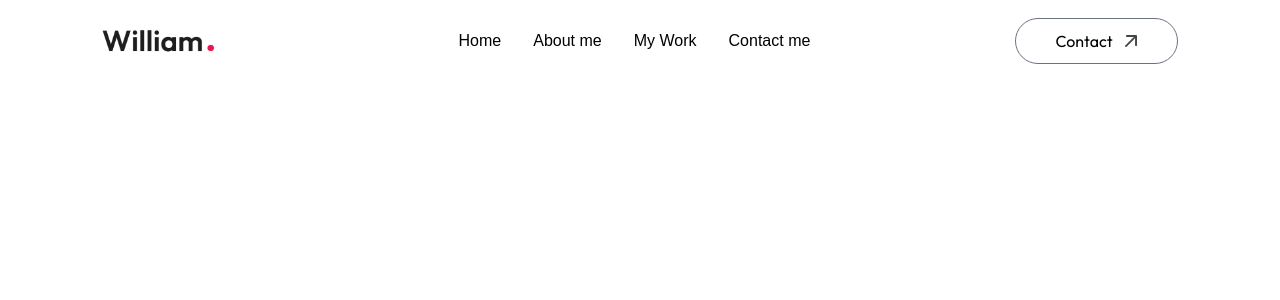
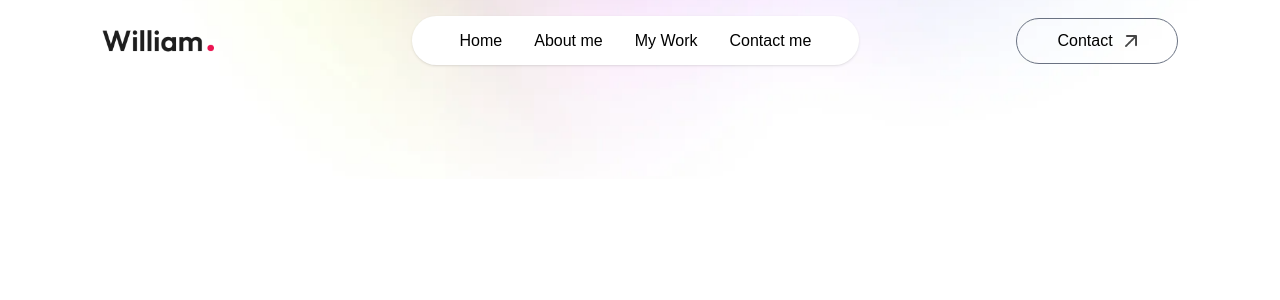
Before and after one commit to jasbot01/other-portfolio, a Next.js app in the folder my-app/: page / in a window 1280 px wide. Shown: the top 300 px of the page. Built offline with nearby package versions, Linux system fonts and the light colour scheme; a web font is replaced by a local one.

Commit message:
light gradient surrounding navigation bar

```diff
--- a/my-app/components/Navbar.jsx
+++ b/my-app/components/Navbar.jsx
@@ -5,6 +5,10 @@
 const Navbar = () => {
     return (
         <>
+        <div className='fixed top-0 right-0 w-11/12 -z-10 translate-y-[-80%]'>
+            <Image src={assets.header_bg_color} alt='' className='w-full'/>
+        </div>
+
         {/* this is to keep the NAV bar horizontal at the top of the page */}
         <nav className='w-full fixed px-5 lg:px-8 xl:px-[8%] py-4 flex items-center justify-between z-50'>
             <a href="#top">
@@ -12,14 +16,15 @@
                 cursor-pointer mr-14'/>
             </a>
 
-            <ul className='hidden md:flex items-center gap-6 lg:gap-8 rounded-full px-12 py-3'>
+            {/* add light shadow behind nav bar */}
+            <ul className='hidden md:flex items-center gap-6 lg:gap-8 rounded-full px-12 py-3 bg-white shadow-sm bg-opacity-50'>
                 <li><a className="nav-link" href="#top">Home</a></li>
                 <li><a className="nav-link" href="#about">About me</a></li>
                 <li><a className="nav-link" href="#work">My Work</a></li>
                 <li><a className="nav-link" href="#contact">Contact me</a></li>
             </ul>
             <div>
-                <a href="#contact" className='hidden lg:flex items-center gap-3 px-10 py-2.5 border border-gray-500 rounded-full ml-4 font-Ovo'>Contact <Image src={assets.arrow_icon} alt=""className='w-3'/></a>
+                <a href="#contact" className='hidden lg:flex items-center gap-3 px-10 py-2.5 border border-gray-500 rounded-full ml-4 nav-link font-Ovo'>Contact <Image src={assets.arrow_icon} alt=""className='w-3'/></a>
             </div>
         </nav>
         </>
```
